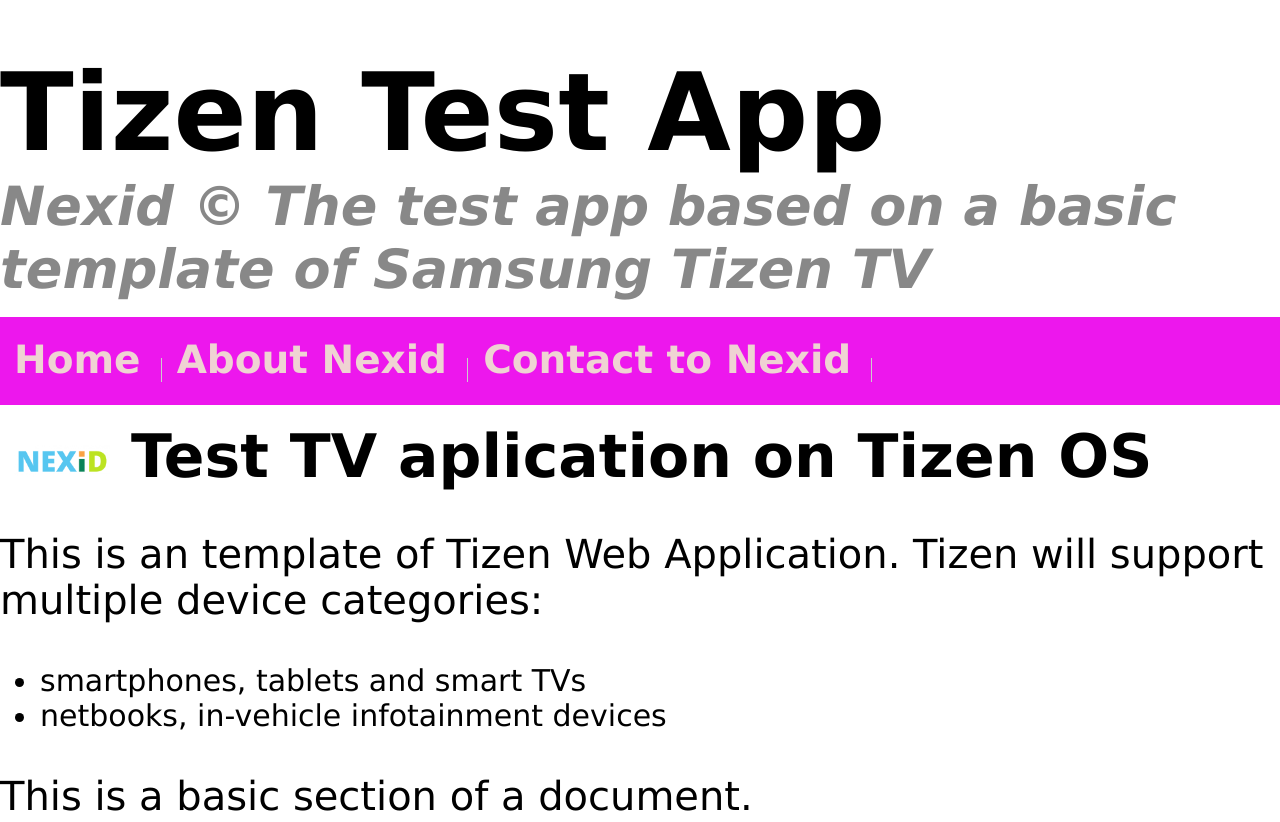
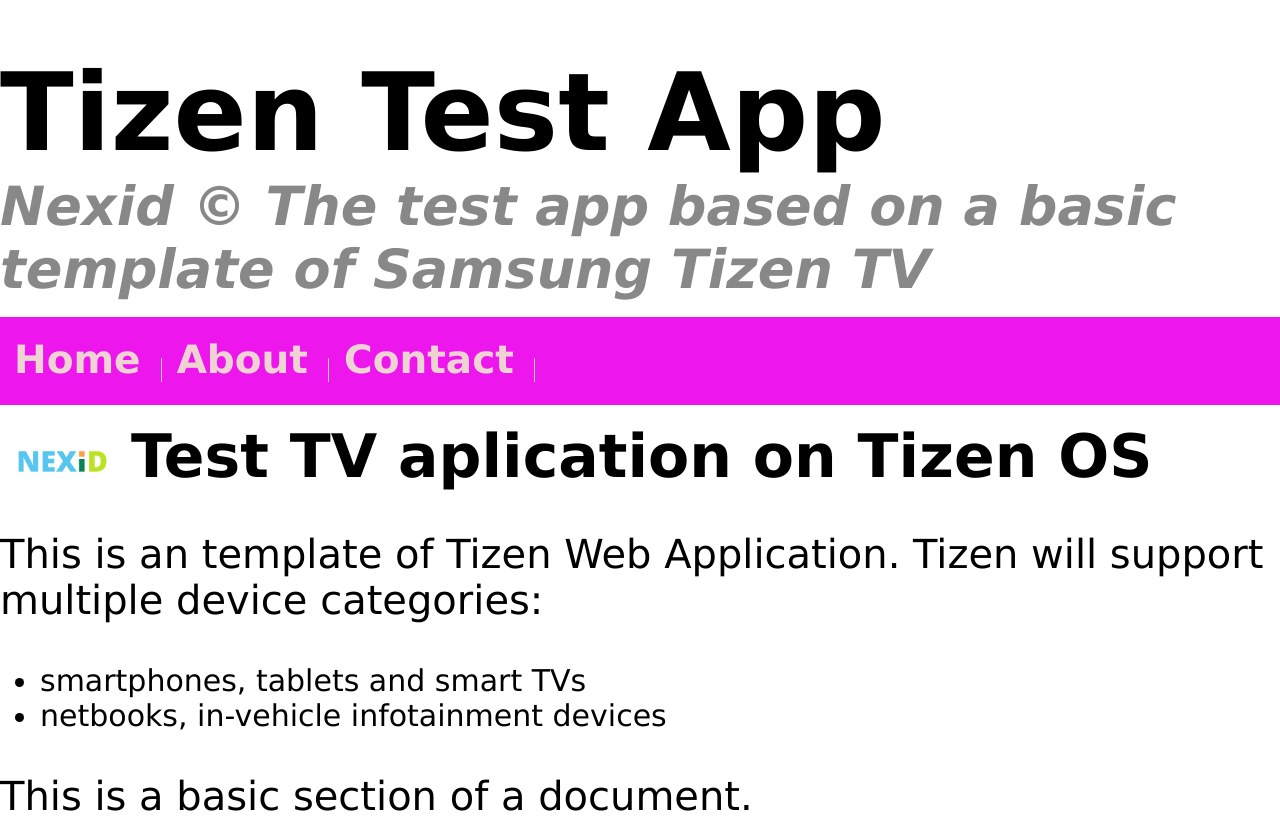
Before and after one commit to ra-develop/tizen_tv_basic_project, a plain HTML site: page index.html in a window 1280 px wide. Shown: the top 822 px of the page. Drawn offline with Linux system fonts and the light colour scheme.

Commit message:
Fixed menu items

```diff
--- a/index.html
+++ b/index.html
@@ -22,8 +22,8 @@
   <nav>
     <ul>
        <li><a href="#">Home</a></li>
-       <li><a href="#">About Nexid</a></li>
-       <li><a href="#">Contact to Nexid</a></li>
+       <li><a href="#">About</a></li>
+       <li><a href="#">Contact</a></li>
     </ul>
   </nav>
 
```
